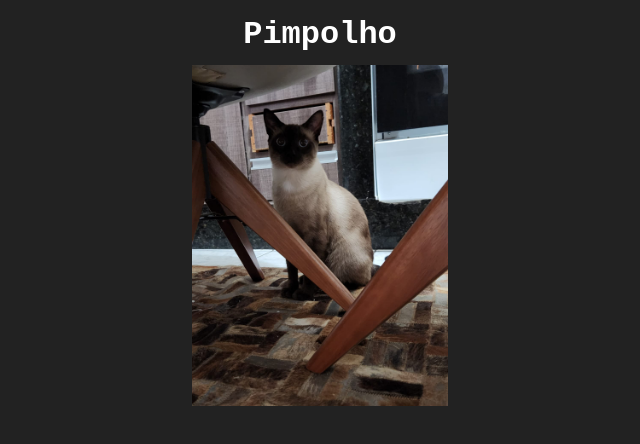
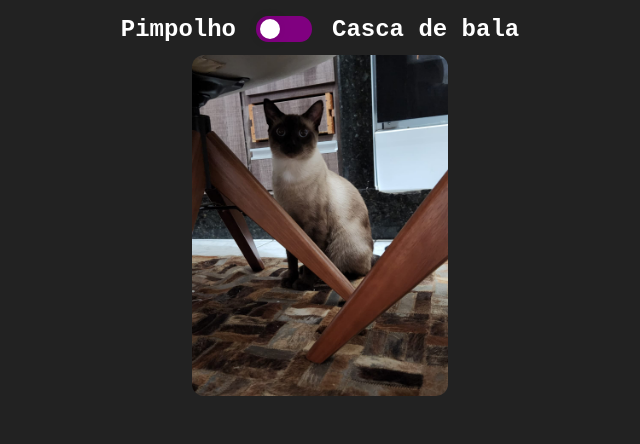
Before and after one commit to JefteMedeiros/pimpolho, a plain HTML site: page index.html in a window 1280 px wide. Shown: the whole page, without its empty margins (320-960 px from the left). Drawn offline with Linux system fonts and the light colour scheme.

Commit message:
casca de bala added

```diff
--- a/index.html
+++ b/index.html
@@ -4,12 +4,19 @@
   <meta charset="UTF-8">
   <meta name="viewport" content="width=device-width, initial-scale=1.0">
   <link rel="stylesheet" href="styles.css">
+  <script src="index.js" defer></script>
   <title>Pimpolho</title>
 </head>
 <body>
   <div class="container">
-    <h1>Pimpolho</h1>
-    <img src="pimpolho.jpeg" alt="">
+    <div class="cat-switcher">
+      <h2>Pimpolho</h2>
+      <button id="switch" data-checked="false" class="switch">
+        <div id="switch-ball" class="switch-ball"></div>
+      </button>
+      <h2>Casca de bala</h2>
+    </div>
+    <img id="cat-pic" src="pimpolho.jpeg" alt="Gato">
   </div>
 </body>
 </html>
--- /dev/null
+++ b/index.js
@@ -0,0 +1,22 @@
+document.addEventListener('DOMContentLoaded', function() {
+  handleToggleCat();
+});
+
+const catSwitch = document.querySelector("#switch")
+const catSwitchBall = document.querySelector("#switch-ball")
+const catPic = document.querySelector("#cat-pic")
+
+function handleToggleCat() {
+  catSwitch.addEventListener("click", () => {
+    catSwitchBall.classList.toggle("switch-ball-toggled");
+
+    const isChecked = catSwitch.getAttribute('data-checked') === 'true';
+    catSwitch.setAttribute('data-checked', String(!isChecked));
+
+    if (isChecked) {
+      catPic.src = "pimpolho.jpeg";
+    } else {
+      catPic.src = "casca-de-bala.jpeg";
+    }
+  })
+}
--- a/styles.css
+++ b/styles.css
@@ -8,7 +8,7 @@ body {
   background-color: #222;
 }
 
-h1 {
+h2 {
   font-family: 'Courier New', Courier, monospace;
   color: white;
   padding-bottom: 12px;
@@ -16,10 +16,91 @@ h1 {
 
 img {
   width: 256px;
+  border-radius: 12px;
 }
 
 .container {
-  margin: auto;
+  display: flex;
+  width: 100%;
+  align-items: center;
+  flex-direction: column;
   margin: 16px 0;
-  text-align: center;
 }
+
+.cat-switcher {
+  display: flex;
+  gap: 32px;
+}
+
+.switch {
+  position: relative;
+  display: flex;
+  align-items: center;
+  height: 26px;
+  width: 32px;
+  background-color: purple;
+  cursor: pointer;
+}
+
+.switch::before {
+  content: "";
+  position: absolute;
+  border-radius: 50%;
+  background-color: purple;
+  width: 24px;
+  height: 26px;
+  transform: translateX(-50%);
+}
+
+.switch::after {
+  content: "";
+  position: absolute;
+  right: 0;
+  border-radius: 50%;
+  background-color: purple;
+  width: 24px;
+  height: 26px;
+  transform: translateX(50%);
+}
+
+.switch-ball {
+  position: absolute;
+  background-color: white;
+  border-radius: 50%;
+  transform: translateX(-40%);
+  width: 20px;
+  height: 20px;
+  z-index: 10;
+  box-shadow: 0 0 16px rgba(0, 0, 0, 0.08);
+  transition: all 0.2s;
+}
+
+.switch-ball-toggled {
+  right: 0;
+  transform: translateX(40%);
+  transition: all 0.2s;
+}
+
+button {
+  border: none;
+  margin: 0;
+  padding: 0;
+  width: auto;
+  overflow: visible;
+
+  background: transparent;
+
+  /* inherit font & color from ancestor */
+  color: inherit;
+  font: inherit;
+
+  /* Normalize `line-height`. Cannot be changed from `normal` in Firefox 4+. */
+  line-height: normal;
+
+  /* Corrects font smoothing for webkit */
+  -webkit-font-smoothing: inherit;
+  -moz-osx-font-smoothing: inherit;
+
+  /* Corrects inability to style clickable `input` types in iOS */
+  -webkit-appearance: none;
+}
```
Also changed, not shown: casca-de-bala.jpeg (added).
